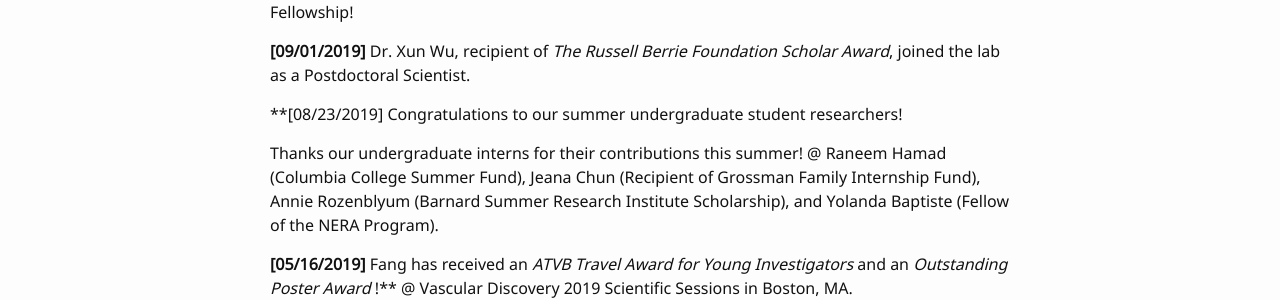
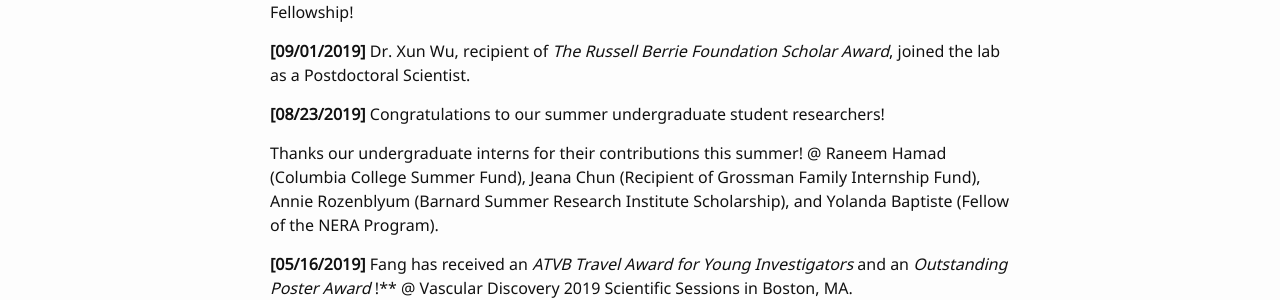
Before and after one commit to hanruizhang/zhanglab, a Jekyll site: the page built from 5_News.md, in a window 1280 px wide. Shown: the part 417-717 px from the top of the page. Built offline with Jekyll 4.4.1, drawn with Linux system fonts in a browser that asks for light colours.

Commit message:
Update 5_News.md

```diff
--- a/5_News.md
+++ b/5_News.md
@@ -14,7 +14,7 @@
 
 #### **[12/03/2019]** Congratulations to Fang for receiving an American Heart Association Postdoctoral Fellowship!
 #### **[09/01/2019]** Dr. Xun Wu, recipient of _The Russell Berrie Foundation Scholar Award_, joined the lab as a Postdoctoral Scientist.
-#### **[08/23/2019] Congratulations to our summer undergraduate student researchers!
+#### **[08/23/2019]** Congratulations to our summer undergraduate student researchers!
 
 Thanks our undergraduate interns for their contributions this summer! @ Raneem Hamad (Columbia College Summer Fund), Jeana Chun (Recipient of Grossman Family Internship Fund), Annie Rozenblyum (Barnard Summer Research Institute Scholarship), and Yolanda Baptiste (Fellow of the NERA Program).
 #### **[05/16/2019]** Fang has received an _ATVB Travel Award for Young Investigators_ and an _Outstanding Poster Award_ !** @ Vascular Discovery 2019 Scientific Sessions in Boston, MA.
```
